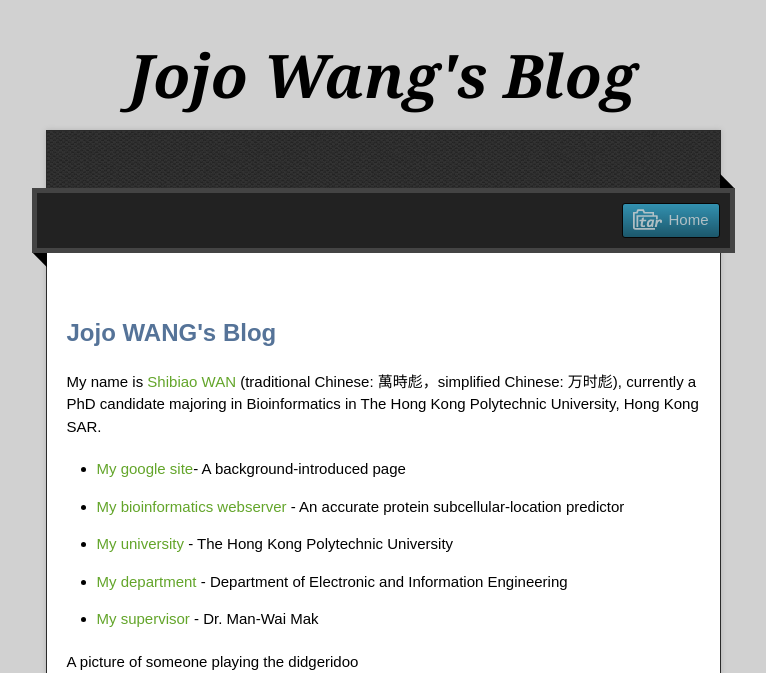
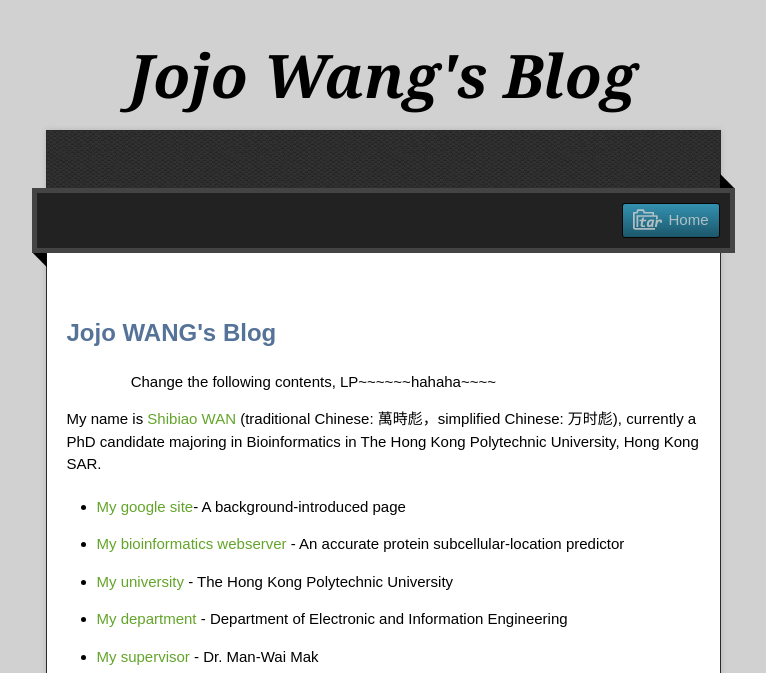
Before and after one commit to jojowang17/jekyll_demo, a Jekyll site: the page built from index.html, in a window 1280 px wide, cut to the strip 0-673 px from the top of the page. Shown: the whole strip, without its empty margins (257-1023 px from the left). Built offline with Jekyll 4.4.1, drawn with Linux system fonts in a browser that asks for light colours; nearby versions of some CDN libraries.

Commit message:
Update index.html

```diff
--- a/index.html
+++ b/index.html
@@ -4,6 +4,8 @@ title: Jojo WANG's Blog
 ---
 
 　　<h2>{{ page.title }}</h2>
+
+　　Change the following contents, LP~~~~~~hahaha~~~~
 
 <p>My name is <a href="https://sites.google.com/site/shibiaowan/">Shibiao WAN</a> (traditional Chinese: 萬時彪，simplified Chinese: 万时彪), currently a PhD candidate majoring in Bioinformatics in The Hong Kong Polytechnic University, Hong Kong SAR.</p>
 
```
